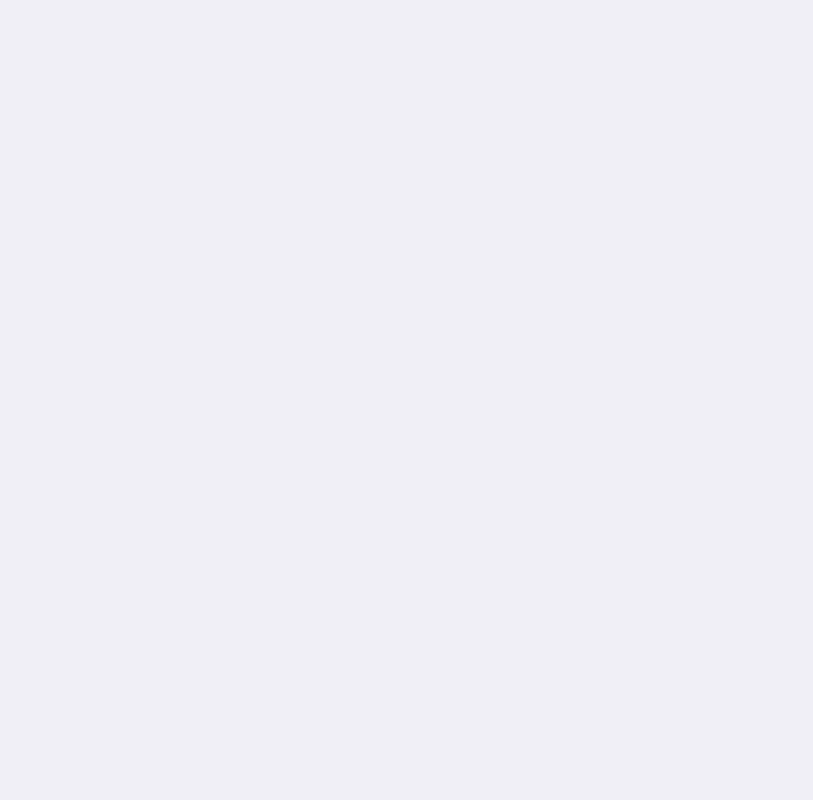
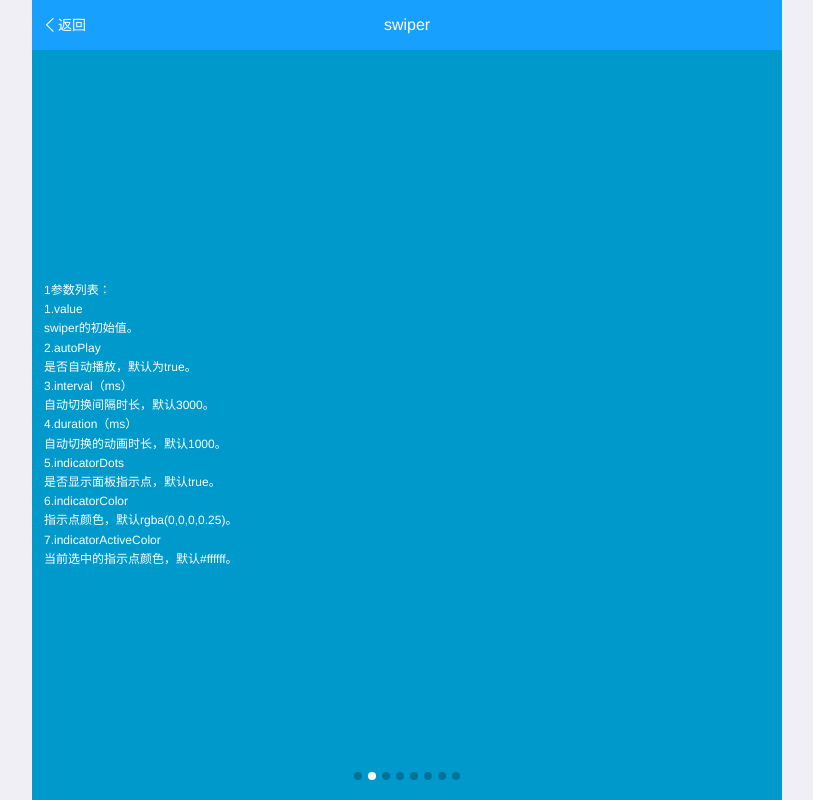
Before and after one commit to star002/myVueComponents, a Vue app: page /swiper in a window 1280 px wide. Shown: the whole page, without its empty margins (233-1046 px from the left). Built offline with nearby package versions, Linux system fonts and the light colour scheme.

Commit message:
1.swiper组件功能的实现

```diff
--- /dev/null
+++ b/src/components/swiper-item.vue
@@ -0,0 +1,29 @@
+<template>
+	<div class="swiper-item" _data-type="component" :style="{width:elWidth,height:elHeight}">
+		<slot></slot>
+	</div>
+</template>
+
+<script>
+	export default{
+		name: "swiper-item",
+		data(){
+			return {
+				elWidth: "0",
+				elHeight: "0"
+			}
+		},methods:{
+			resizeFun(elWidth, elHeight){
+				this.elWidth = elWidth + "px";
+				this.elHeight = elHeight + "px";
+			}
+		},created() {
+			this.$parent&&this.$parent.swiperItemsChangeFun&&this.$parent.swiperItemsChangeFun(this.swiperItemsChangeFun);
+		},destroyed() {
+			this.$parent&&this.$parent.swiperItemsChangeFun&&this.$parent.swiperItemsChangeFun();
+		}
+	}
+</script>
+
+<style scoped="scoped">
+</style>
--- /dev/null
+++ b/src/components/swiper.vue
@@ -0,0 +1,246 @@
+<template>
+	<div class="swiper" _data-type="component">
+		<div class="swiper-view" :style="{width:elWidth*swiperItemLength*3+'px',transition:'transform '+animationTime+'ms linear',transform: 'translate3d('+transformX+'px,0,0)'}" @touchstart.stop="touchStartFun" @touchmove.stop="touchMoveFun" @touchend.stop="touchEndFun">
+			<div class="slot-view" :style="{width:elWidth*swiperItemLength+'px'}">
+				<slot></slot>
+			</div>
+			<div class="slot-view" :style="{width:elWidth*swiperItemLength+'px'}">
+				<slot></slot>
+			</div>
+			<div class="slot-view" :style="{width:elWidth*swiperItemLength+'px'}">
+				<slot></slot>
+			</div>
+		</div>
+		<div class="indicator-dots-view" v-if="indicatorDots">
+			<div class="item" :style="{background:index==activeValue?indicatorActiveColor:indicatorColor}" v-for="(item,index) in swiperItemLength" :key="index"></div>
+		</div>
+	</div>
+</template>
+
+<script>
+	export default {
+		name: "swiper",
+		props:{
+			value:{//
+				type: Number,
+				default: 0
+			},
+			autoPlay:{//自动切换开关
+				type: Boolean,
+				default: true
+			},interval: {//自动切换时间
+				type: Number,
+				default: 3000
+			},duration:{//切换时的动画时长
+				type: Number,
+				default: 1000
+			},indicatorDots:{// 是否显示面板指示点
+				type: Boolean,
+				default: true
+			},indicatorColor:{//指示点颜色
+				type: String,
+				default: 'rgba(0,0,0,0.25)'
+			},indicatorActiveColor:{//当前选中的指示点颜色
+				type: String,
+				default: '#ffffff'
+			}
+		},
+		data() {
+			return {
+				timer: "",
+				activeValue: 0,
+				animationTime: 0,
+				elWidth: 0,
+				elHeight: 0,
+				swiperItemLength: 0,
+				transformX: 0,
+				touchObj: {
+					time: 0,
+					touchX: 0,
+					touchY: 0,
+					screenX: 0
+				}
+			}
+		},
+		methods: {
+			swiperItemsChangeFun(callBack) {
+				let swiperItemLength = 0;
+				this.$slots.default.forEach((item) => {
+					if (item.elm && item.elm.className == "swiper-item") {
+						swiperItemLength += 1;
+					}
+				})
+				this.swiperItemLength = swiperItemLength;
+				callBack && callBack(this.elWidth, this.elHeight);
+			},
+			resizeFun() {
+				let that = this;
+				this.elWidth = this.$el.clientWidth;
+				this.elHeight = this.$el.clientHeight;
+				that.$children.forEach((item) => {
+					item.resizeFun && item.resizeFun(that.elWidth, that.elHeight);
+				})
+				that.initFun();
+			},
+			touchStartFun(event) {
+				if (this.animationTime) {
+					return false;
+				}
+				clearInterval(this.timer);
+				this.touchObj.time = new Date().getTime();
+				this.touchObj.touchX = event.touches[0].screenX;
+				this.touchObj.touchY = event.touches[0].screenY;
+				this.touchObj.screenX = event.touches[0].screenX;
+			},
+			touchMoveFun(event) {
+				let screenX = event.touches[0].screenX;
+				if (this.animationTime) {
+					return false;
+				}
+				this.transformX += screenX - this.touchObj.screenX;
+				this.touchObj.screenX = screenX;
+				this.transformXFun();
+			},
+			touchEndFun() {
+				let moveX = this.touchObj.touchX - this.touchObj.screenX;
+				let moveAbs = Math.abs(moveX % this.elWidth);
+				let yuShu = Math.abs(this.transformX % this.elWidth), linJieZhi = this.elWidth / 3;
+				let computedX = 0, animationTime = 200;
+				if(moveX>0&&moveAbs<linJieZhi){
+					computedX = yuShu;
+				}else if(moveX>0&&moveAbs>=linJieZhi){
+					computedX = -this.elWidth + yuShu;
+				}else if(moveX<0&&moveAbs<linJieZhi){
+					computedX = -this.elWidth + yuShu;
+				}else if(moveX<0&&moveAbs>=linJieZhi){
+					computedX = yuShu;
+				}
+				this.animationTime = animationTime;
+				this.transformX += computedX;
+				setTimeout(()=>{
+					this.animationTime = 0;
+					this.transformXChangeFun();
+				},animationTime)
+				if(this.autoPlay){
+					clearInterval(this.timer);
+					this.setAutoPlayFun();
+				}
+			},
+			transformXFun() {
+				let maxValue = -this.swiperItemLength * this.elWidth;
+				let minValue = maxValue * 2;
+				if(this.transformX>maxValue){
+					this.transformX = minValue;
+				}else if(this.transformX < minValue){
+					this.transformX = maxValue;
+				}
+			},initFun(){
+				let value = this.value;
+				if(value>=this.swiperItemLength){
+					value = value % this.swiperItemLength;
+				}
+				this.animationTime = 0;
+				this.transformX = -(this.swiperItemLength + this.value) * this.elWidth;
+				clearInterval(this.timer);
+				if(this.autoPlay){
+					this.setAutoPlayFun();
+				}
+			},setAutoPlayFun(){
+				let animationTimer;
+				this.timer = setInterval(()=>{
+					let maxValue = -this.swiperItemLength * this.elWidth, animationTime = this.duration;
+					let minValue = maxValue * 2;
+					this.animationTime = animationTime;
+					this.transformX -= this.elWidth;
+					if(this.transformX>maxValue){
+						this.animationTime = 0;
+						this.transformX = minValue;
+					}else if(this.transformX < minValue){
+						this.animationTime = 0;
+						this.transformX = maxValue;
+					}
+					clearTimeout(animationTimer);
+					animationTimer = setTimeout(()=>{
+						this.animationTime = 0;
+						this.transformXChangeFun();
+					},animationTime)
+				},this.interval + 10)
+			},transformXChangeFun (){
+				let activeValue = Math.abs(this.transformX / this.elWidth)%this.swiperItemLength;
+				if(activeValue!=this.activeValue){
+					this.activeValue = activeValue;
+					console.log(activeValue);
+					this.$emit("change", {
+						dataset: this.$el.dataset,
+						detail: {
+							value: activeValue,
+						}
+					})
+				}
+			}
+		},
+		mounted() {
+			let that = this;
+			that.resizeFun();
+			window.addEventListener("resize", function() {
+				that.resizeFun();
+			}, false);
+		},watch:{
+			value: (newValue)=>{
+				if(this.activeValue!=newValue){
+					this.initFun();
+				}
+			},autoPlay: ()=>{
+				this.initFun();
+			},interval: ()=>{
+				this.initFun();
+			}
+		}
+	}
+</script>
+
+<style scoped="scoped">
+	.swiper[_data-type="component"] {
+		width: 100%;
+		height: 100%;
+		position: absolute;
+		top: 0;
+		left: 0;
+		z-index: 1;
+		overflow: hidden;
+	}
+
+	.swiper[_data-type="component"]>.swiper-view {
+		height: 100%;
+		display: flex;
+		align-items: center;
+		justify-content: center;
+	}
+
+	.swiper[_data-type="component"]>.swiper-view>.slot-view {
+		height: 100%;
+		display: flex;
+		align-items: center;
+		justify-content: center;
+		flex-shrink: 0;
+	}
+	.swiper[_data-type="component"]>.indicator-dots-view{
+		position: absolute;
+		left: 0;
+		width: 100%;
+		z-index: 9;
+		bottom: 20px;
+		display: flex;
+		align-items: center;
+		justify-content: center;
+	}
+	.swiper[_data-type="component"]>.indicator-dots-view>.item{
+		width: 8px;
+		height: 8px;
+		border-radius: 50%;
+		margin-left: 6px;
+	}
+	.swiper[_data-type="component"]>.indicator-dots-view>.item:nth-of-type(1){
+		margin-left: 0;
+	}
+</style>
--- a/src/components/tabbar.vue
+++ b/src/components/tabbar.vue
@@ -48,7 +48,7 @@
       }
     },
     watch: {
-      activeIndex (newValue, oldValue) {
+      activeIndex (newValue) {
         this.myActiveIndex = newValue;
       }
     }
--- a/src/router/index.js
+++ b/src/router/index.js
@@ -3,6 +3,7 @@ import VueRouter from 'vue-router'
 import MinePage from '@/views/mine'
 import pickerDemoPage from '@/views/picker-demo'
 import chooseImageDemoPage from '@/views/choose-image-demo'
+import swiperDemoPage from '@/views/swiper-demo'
 import cookieDemoPage from '@/views/cookie-demo'
 
 Vue.use(VueRouter)
@@ -24,6 +25,10 @@ Vue.use(VueRouter)
     name: 'choose-image',
     component: chooseImageDemoPage
   }, {
+    path: '/swiper',
+    name: 'swiper',
+    component: swiperDemoPage
+  }, {
     path: '/cookie',
     name: 'cookie',
     component: cookieDemoPage
--- a/src/views/component-list.vue
+++ b/src/views/component-list.vue
@@ -22,6 +22,10 @@
           name: "choose-image",
           introduce: "图片选择",
           path: "/choose-image"
+        },{
+          name: "swiper",
+          introduce: "swiper",
+          path: "/swiper"
         }]
       }
     },methods:{
--- /dev/null
+++ b/src/views/swiper-demo.vue
@@ -0,0 +1,77 @@
+<template>
+	<div id="swiper-demo" class="app-page">
+		<div class="app-page-header">
+			<navigation-bar page-title="swiper"></navigation-bar>
+		</div>
+		<div class="app-page-section">
+			<swiper>
+				<swiper-item v-for="(item,index) in swiperItemLength" v-bind:key="index">
+					<div class="swiper-item" :style="{background:colors[index]}" @click="swiperItemClickFun(index)">
+						<div class="app-remark-view" style="color: #ffffff;">
+							<div>{{item}}参数列表：</div>
+							<div>1.value</div>
+							<div>swiper的初始值。</div>
+							<div>2.autoPlay</div>
+							<div>是否自动播放，默认为true。</div>
+							<div>3.interval（ms）</div>
+							<div>自动切换间隔时长，默认3000。</div>
+							<div>4.duration（ms）</div>
+							<div>自动切换的动画时长，默认1000。</div>
+							<div>5.indicatorDots</div>
+							<div>是否显示面板指示点，默认true。</div>
+							<div>6.indicatorColor</div>
+							<div>指示点颜色，默认rgba(0,0,0,0.25)。</div>
+							<div>7.indicatorActiveColor</div>
+							<div>当前选中的指示点颜色，默认#ffffff。</div>
+						</div>
+					</div>
+				</swiper-item>
+			</swiper>
+		</div>
+	</div>
+</template>
+
+<script>
+	import componentNavigationBar from "@/components/navigation-bar"
+	import componentSwiper from "@/components/swiper"
+	import componentSwiperItem from "@/components/swiper-item"
+	export default {
+		name: "choose-image-demo",
+		components: {
+			'navigation-bar': componentNavigationBar,
+			'swiper': componentSwiper,
+			'swiper-item': componentSwiperItem
+		},
+		data() {
+			return {
+				imgSrc: '',
+				swiperItemLength: [0, 1, 2, 3, 4, 5, 6, 7],
+				colors: ["#33B5E5", "#0099CC", "#AA66CC", "#9933CC", "#99CC00", "#669900", "#FFBB33", "#FF8800", "#FF4444",
+					"#CC0000"
+				]
+			}
+		},
+		methods: {
+			swiperLengthChangeFun(value) {
+				if (value > 0) {
+					this.swiperItemLength.push(this.swiperItemLength.length);
+				} else if (value < 0) {
+					this.swiperItemLength.splice(this.swiperItemLength.length - 1, 1);
+				}
+			},
+			swiperItemClickFun(value) {
+				console.log(value);
+			}
+		}
+	}
+</script>
+
+<style scoped="scoped">
+	.swiper-item {
+		width: 100%;
+		height: 100%;
+		display: flex;
+		align-items: center;
+		justify-content: center;
+	}
+</style>
```
